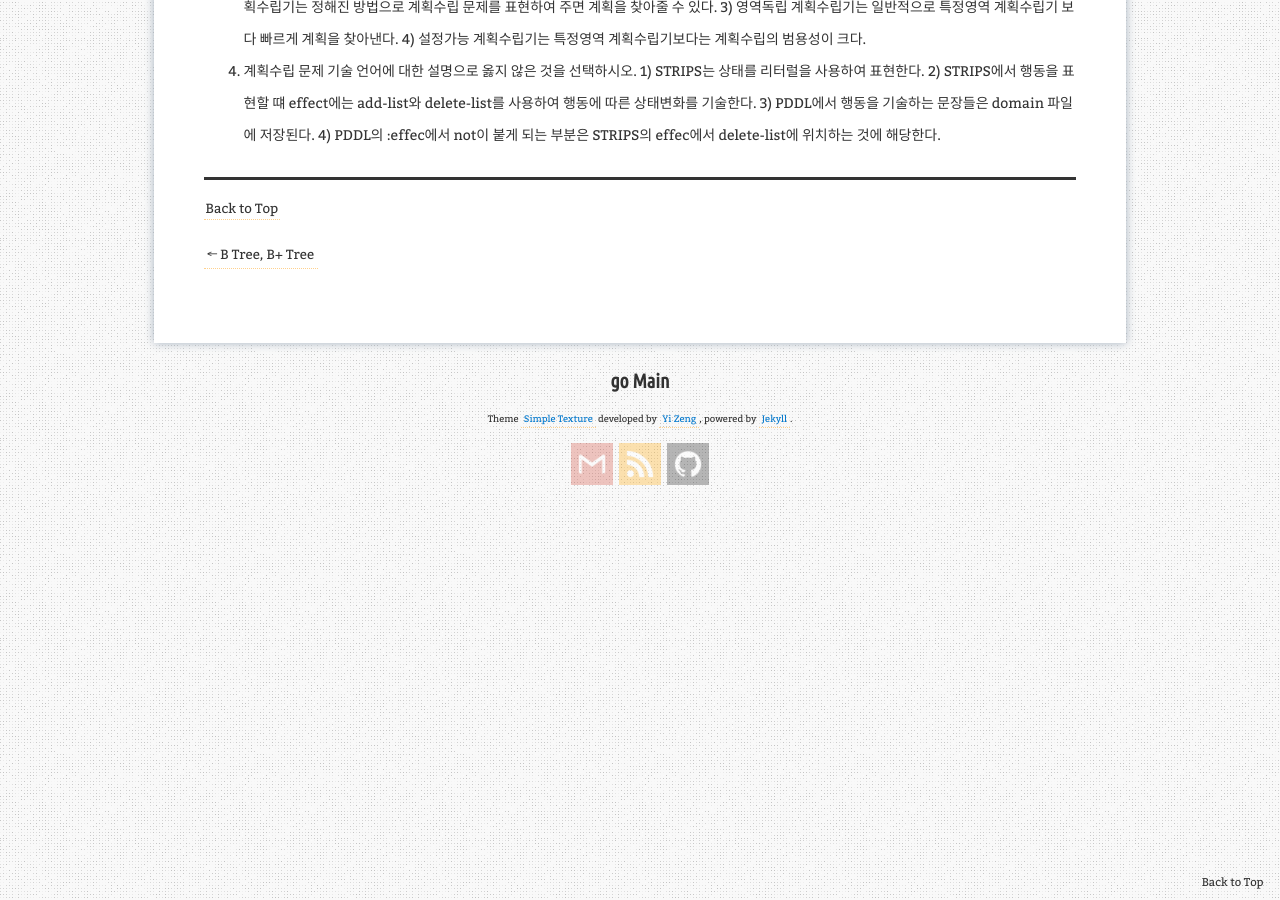
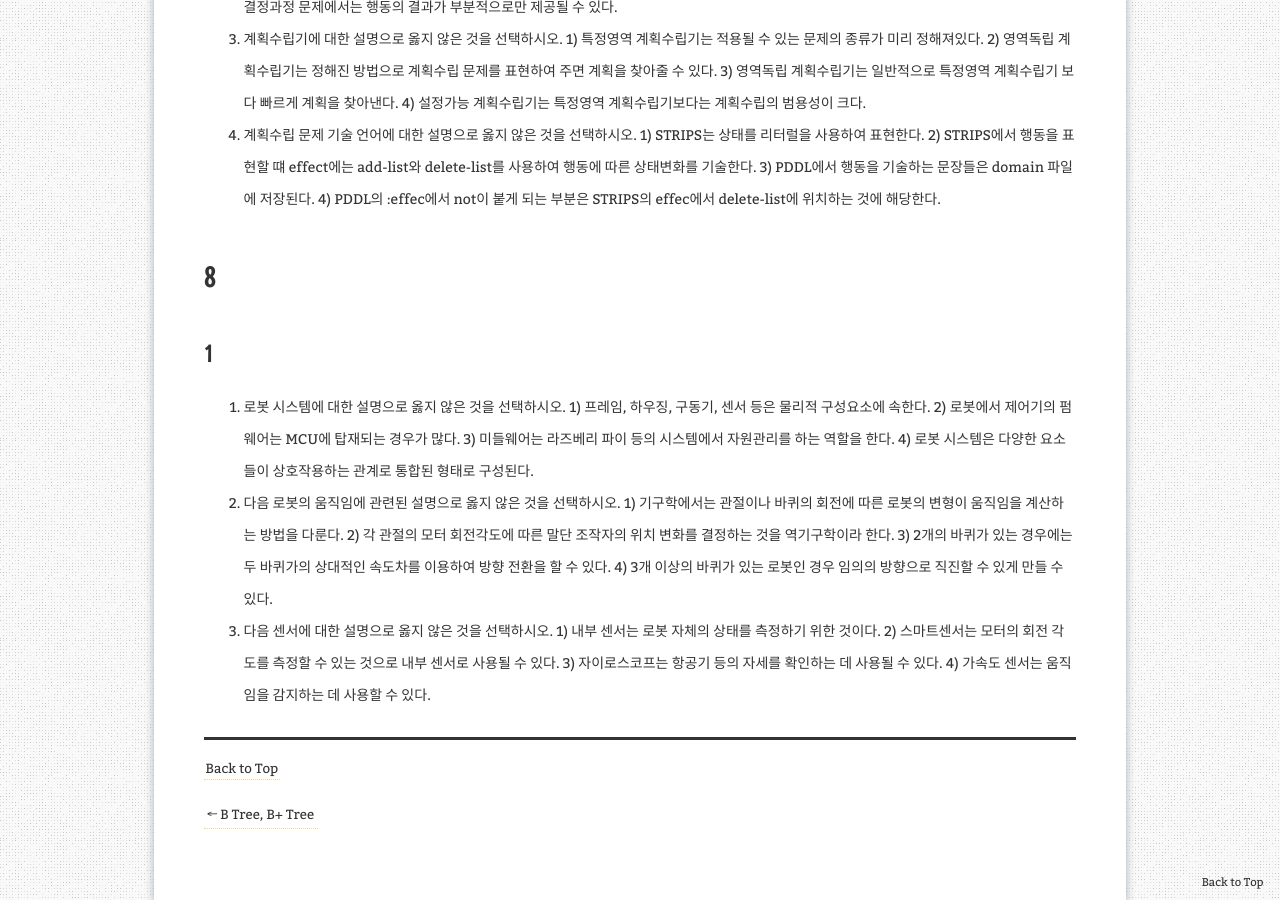
Before and after one commit to aristohyun/aristohyun.github.io, a Jekyll site: the page built from _posts/2021-12-01-AI_final.md, in a window 1280 px wide and 900 px high, scrolled down 3560 px. Built offline with Jekyll 4.4.1, drawn with Linux system fonts in a browser that asks for light colours; comment, search, counter and statistics services are not loaded.

Commit message:
Update 2021-12-01-AI_final.md

```diff
--- a/_posts/2021-12-01-AI_final.md
+++ b/_posts/2021-12-01-AI_final.md
@@ -127,3 +127,26 @@ redirect_from:
   2) STRIPS에서 행동을 표현할 떄 effect에는 add-list와 delete-list를 사용하여 행동에 따른 상태변화를 기술한다.
   3) PDDL에서 행동을 기술하는 문장들은 domain 파일에 저장된다.
   4) PDDL의 :effec에서 not이 붙게 되는 부분은 STRIPS의 effec에서 delete-list에 위치하는 것에 해당한다.
+
+
+# 8
+
+## 1
+
+1. 로봇 시스템에 대한 설명으로 옳지 않은 것을 선택하시오.
+  1) 프레임, 하우징, 구동기, 센서 등은 물리적 구성요소에 속한다.
+  2) 로봇에서 제어기의 펌웨어는 MCU에 탑재되는 경우가 많다.
+  3) 미들웨어는 라즈베리 파이 등의 시스템에서 자원관리를 하는 역할을 한다.
+  4) 로봇 시스템은 다양한 요소들이 상호작용하는 관계로 통합된 형태로 구성된다.
+
+2. 다음 로봇의 움직임에 관련된 설명으로 옳지 않은 것을 선택하시오.
+  1) 기구학에서는 관절이나 바퀴의 회전에 따른 로봇의 변형이 움직임을 계산하는 방법을 다룬다.
+  2) 각 관절의 모터 회전각도에 따른 말단 조작자의 위치 변화를 결정하는 것을 역기구학이라 한다.
+  3) 2개의 바퀴가 있는 경우에는 두 바퀴가의 상대적인 속도차를 이용하여 방향 전환을 할 수 있다.
+  4) 3개 이상의 바퀴가 있는 로봇인 경우 임의의 방향으로 직진할 수 있게 만들 수 있다.
+
+3. 다음 센서에 대한 설명으로 옳지 않은 것을 선택하시오.
+  1) 내부 센서는 로봇 자체의 상태를 측정하기 위한 것이다.
+  2) 스마트센서는 모터의 회전 각도를 측정할 수 있는 것으로 내부 센서로 사용될 수 있다.
+  3) 자이로스코프는 항공기 등의 자세를 확인하는 데 사용될 수 있다.
+  4) 가속도 센서는 움직임을 감지하는 데 사용할 수 있다.
```
